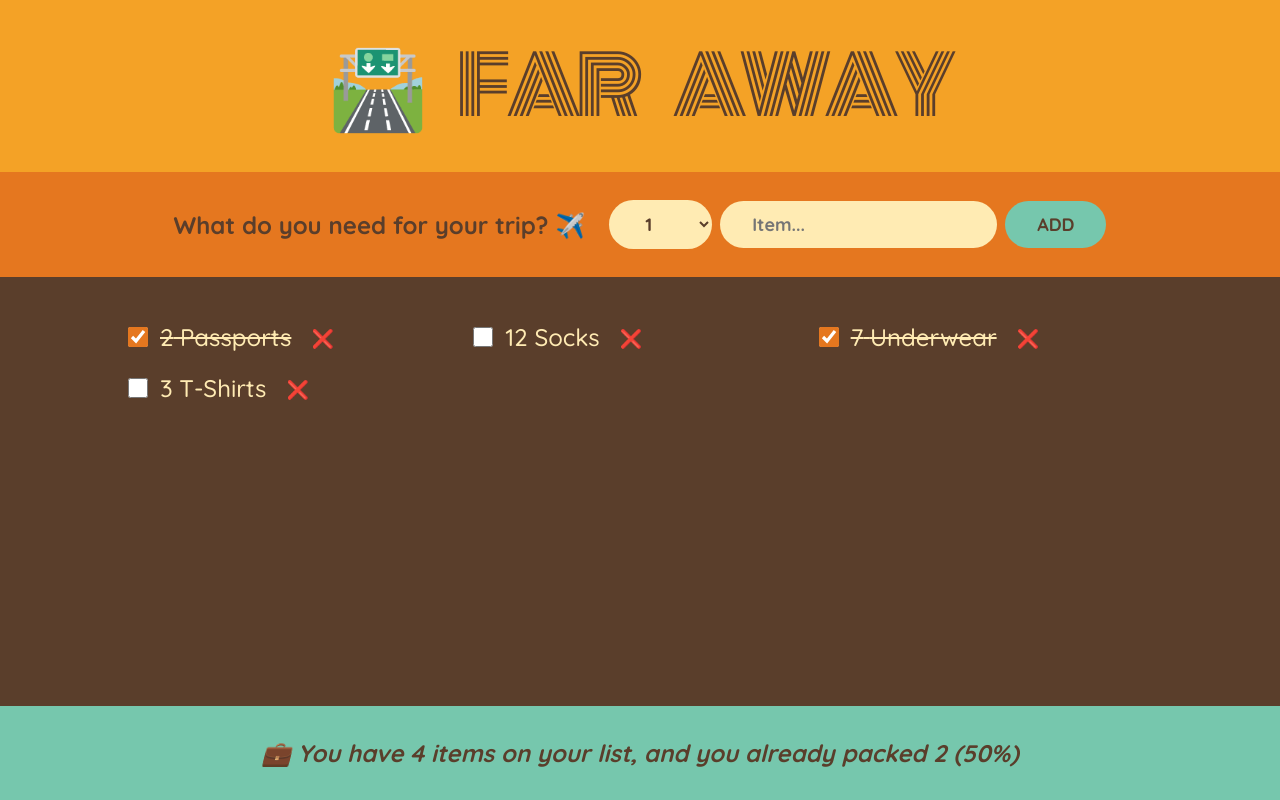
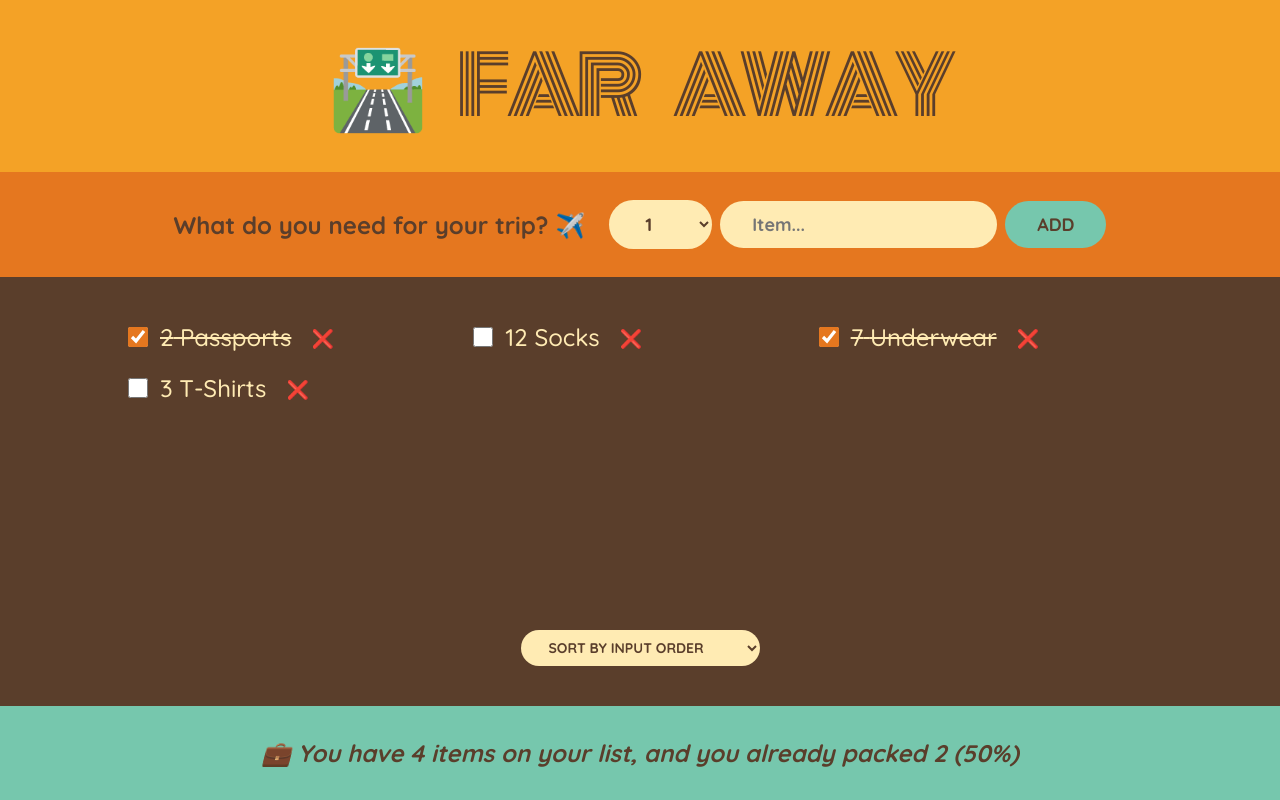
Before and after one commit to 6Mario6/travel-list, a React (Vite) app: page / in a window 1280 px wide. Built offline with nearby package versions, Linux system fonts and the light colour scheme.

Commit message:
Add sorting functionality to PackingList component

```diff
--- a/src/components/PackingList.component.tsx
+++ b/src/components/PackingList.component.tsx
@@ -1,5 +1,6 @@
 import { Item } from "./Item.component";
 import { Item as ItemType } from "../types/item.type";
+import { useState } from "react";
 export const PackingList = ({
   items,
   onDeleteItem,
@@ -9,10 +10,25 @@
   onDeleteItem: (id: number) => void;
   onToggleItem: (id: number) => void;
 }) => {
+  const [sortBy, setSortBy] = useState("input");
+  let sortedItems: ItemType[] = [];
+  if (sortBy === "input") {
+    sortedItems = items;
+  }
+  if (sortBy === "description") {
+    sortedItems = items
+      .slice()
+      .sort((a, b) => a.description.localeCompare(b.description));
+  }
+  if (sortBy === "packed") {
+    sortedItems = items
+      .slice()
+      .sort((a, b) => Number(a.packed) - Number(b.packed));
+  }
   return (
     <div className="list">
       <ul>
-        {items.map((item) => (
+        {sortedItems.map((item) => (
           <Item
             key={item.id}
             item={item}
@@ -21,6 +37,13 @@
           ></Item>
         ))}
       </ul>
+      <div className="actions">
+        <select value={sortBy} onChange={(e) => setSortBy(e.target.value)}>
+          <option value="input">Sort by input order</option>
+          <option value="description">Sort by description</option>
+          <option value="packed">Sort by packed status</option>
+        </select>
+      </div>
     </div>
   );
 };
```
